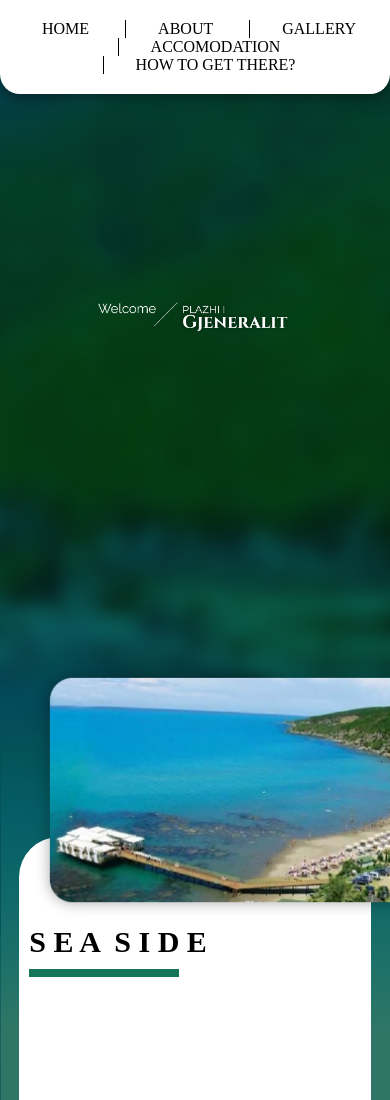
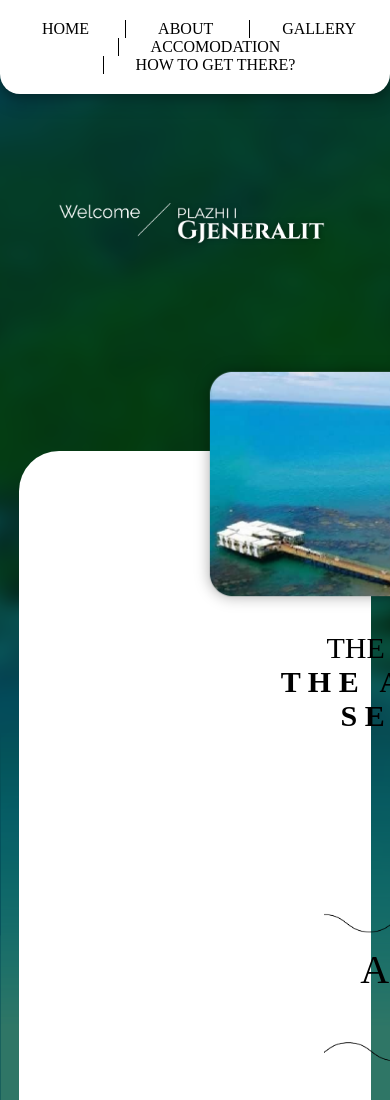
Before and after one commit to jonashtini/webdev-1-pgj, a plain HTML site: page index.html in a window 390 px wide. Shown: the top 1100 px of the page. Drawn offline with Linux system fonts and the light colour scheme; a web font is replaced by a local one.

Commit message:
Update style.css

```diff
--- a/style.css
+++ b/style.css
@@ -222,4 +222,48 @@ body, html {
   }
 
 
+  @media (max-width: 1430px) {
+      #dontshow {
+          display: none !important;
+      }
+      h2 {
+        display: block !important;
+      }
+
+  }
+
+@media (max-width: 412px) {
+
+  body {
+    margin:auto !important;
+  }
+
+  .div-1{
+    align-items: center;
+    text-align: center;
+    display: block;
+    margin-left: auto;
+    margin-right: auto
+  }
+
+  .lineDivider {
+    display: none !important;
+  }
+
+  .logo {
+    width: 70% !important;
+    margin-bottom: 200px !important;
+    padding-top: 200px !important;
+  }
+
+  .image-1-1 {
+    margin-top:-100 !important;
+    width: 60%  !important;
+    float: none !important;
+    margin:auto !important;
+    margin-top: -110px !important;
+
+  }
+{
+
 }
```
